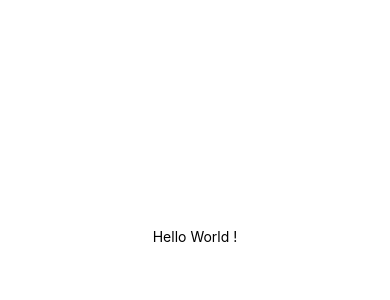
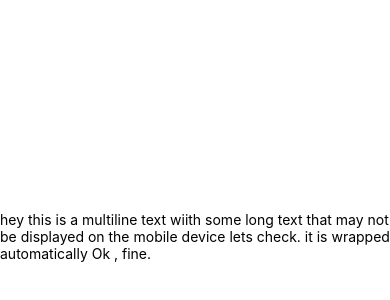
Before and after one commit to k-nautresurrect/expomap, a React Native app: screen / in a window 390 px wide. Shown: the part 186-486 px from the top of the page. Built offline with nearby package versions, Linux system fonts and the light colour scheme.

Commit message:
Used text components

```diff
--- a/App.js
+++ b/App.js
@@ -1,10 +1,15 @@
-import { StatusBar } from 'expo-status-bar';
-import { StyleSheet, Text, View } from 'react-native';
+import React from "react";
+import { StatusBar } from "expo-status-bar";
+import { StyleSheet, Text, View } from "react-native";
 
 export default function App() {
   return (
     <View style={styles.container}>
-      <Text>Hello World !</Text>
+      <Text>
+        hey this is a multiline text wiith some long text that may not be
+        displayed on the mobile device lets check. it is wrapped automatically
+        Ok , fine.
+      </Text>
       <StatusBar style="auto" />
     </View>
   );
@@ -13,8 +18,8 @@ export default function App() {
 const styles = StyleSheet.create({
   container: {
     flex: 1,
-    backgroundColor: '#fff',
-    alignItems: 'center',
-    justifyContent: 'center',
+    backgroundColor: "#fff",
+    alignItems: "center",
+    justifyContent: "center",
   },
 });
```
